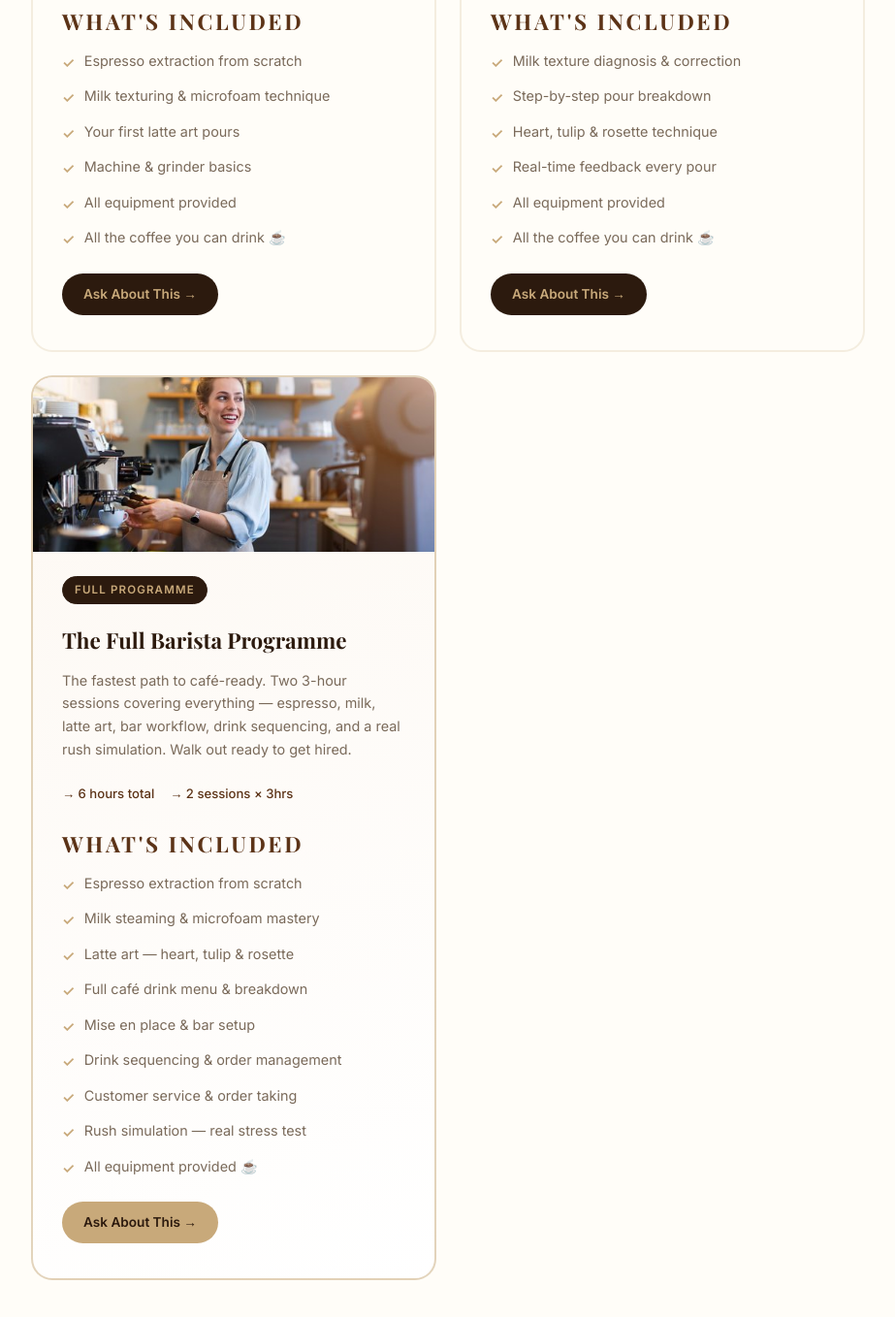
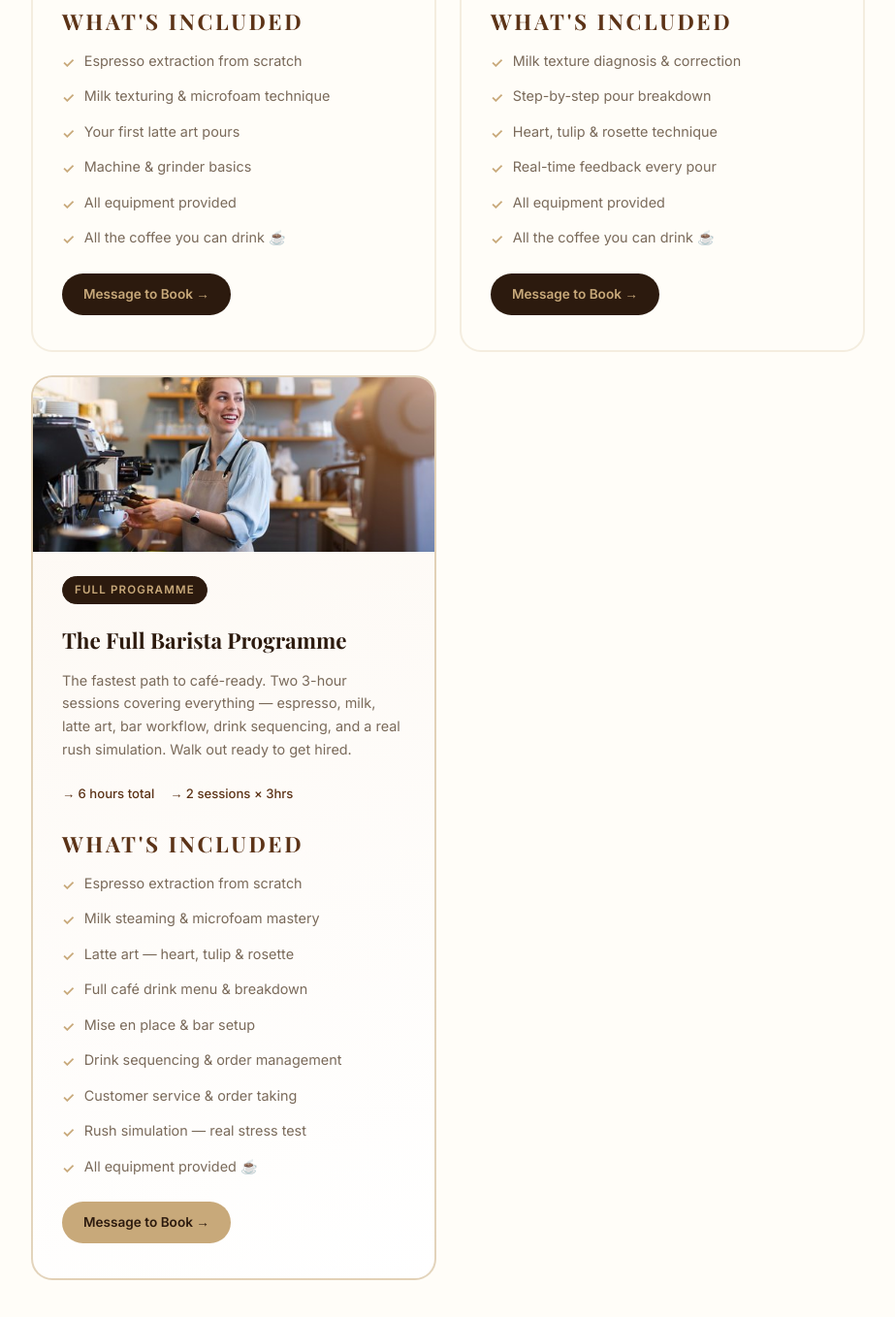
Before and after one commit to keycheck03-max/coffee-classes, a plain HTML site: page public/index.html in a window 1280 px wide. Shown: the part 5937-7295 px from the top of the page at 97% size, without its empty margins (178-1101 px from the left). Drawn offline with nearby package versions, Linux system fonts and the light colour scheme.

Commit message:
Change session card CTA from 'Ask About This' to 'Message to Book'

```diff
--- a/public/index.html
+++ b/public/index.html
@@ -700,7 +700,7 @@
           <div class="include-item">All equipment provided</div>
           <div class="include-item">All the coffee you can drink ☕</div>
         </div>
-        <a href="#contact" class="session-cta">Ask About This →</a>
+        <a href="#contact" class="session-cta">Message to Book →</a>
       </div>
 
       <div class="session-card">
@@ -721,7 +721,7 @@
           <div class="include-item">All equipment provided</div>
           <div class="include-item">All the coffee you can drink ☕</div>
         </div>
-        <a href="#contact" class="session-cta">Ask About This →</a>
+        <a href="#contact" class="session-cta">Message to Book →</a>
       </div>
 
       <div class="session-card" style="border-color: rgba(200,169,122,0.5); background: linear-gradient(160deg, #fdf8f2, #fff);">
@@ -745,7 +745,7 @@
           <div class="include-item">Rush simulation — real stress test</div>
           <div class="include-item">All equipment provided ☕</div>
         </div>
-        <a href="#contact" class="session-cta" style="background: var(--latte); color: var(--espresso);">Ask About This →</a>
+        <a href="#contact" class="session-cta" style="background: var(--latte); color: var(--espresso);">Message to Book →</a>
       </div>
 
     </div>
```
